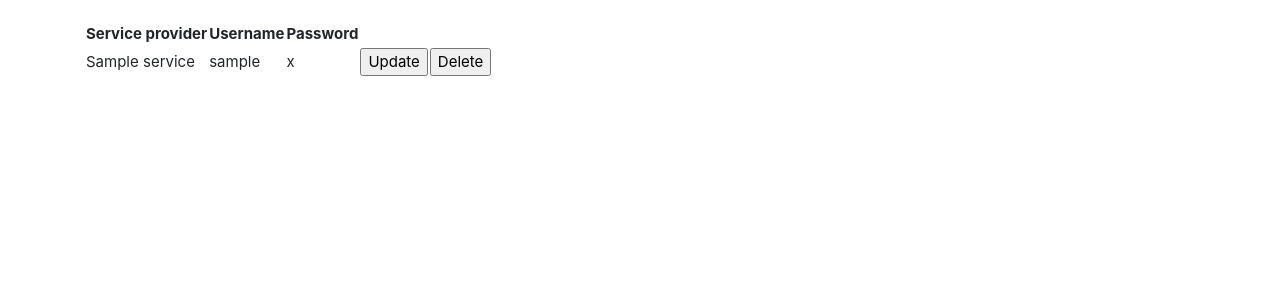
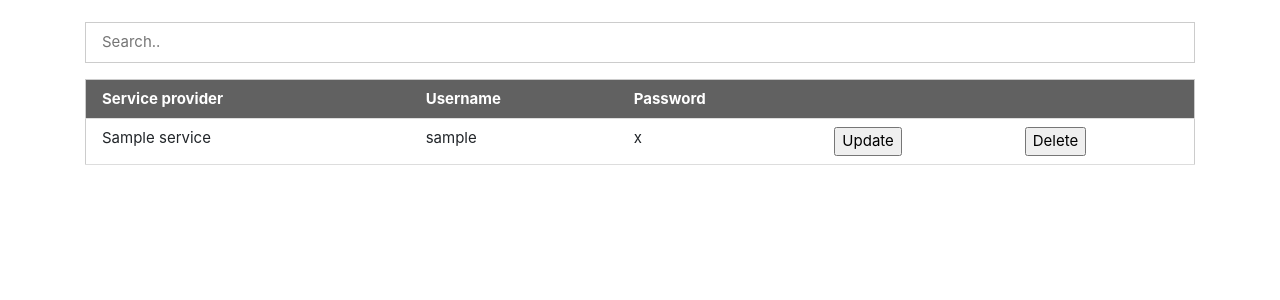
Before and after one commit to AtteMa/keychain, a Flask app: page /passwords/ in a window 1280 px wide. Shown: the part 53-353 px from the top of the page. Run offline with Flask 2, Linux system fonts and the light colour scheme; a user stored in the database is signed in; tables that the repository leaves empty hold one stand-in row (values such as "Sample post"); some libraries are stand-ins or nearby versions.

Commit message:
added search function

```diff
--- a/application/templates/passwords/list.html
+++ b/application/templates/passwords/list.html
@@ -1,14 +1,18 @@
 {% extends "layout.html" %}
 
 {% block body %}
-  <table id="t1">
+  <input class="w3-input w3-border w3-padding" type="text" placeholder="Search.."
+    oninput="w3.filterHTML('#t1', '.item', this.value)">
+  <table id="t1" class="w3-table w3-bordered w3-border w3-margin-top">
     <tr>
-      <th onclick="w3.sortHTML('#t1', '.item', 'td:nth-child(1)',)"
+      <th class="w3-dark-grey w3-hover-black" onclick="w3.sortHTML('#t1', '.item', 'td:nth-child(1)',)"
         style="cursor:pointer">Service provider</th>
-      <th onclick="w3.sortHTML('#t1', '.item', 'td:nth-child(2)')"
+      <th class="w3-dark-grey w3-hover-black" onclick="w3.sortHTML('#t1', '.item', 'td:nth-child(2)')"
         style="cursor:pointer">Username</th>
-      <th onclick="w3.sortHTML('#t1', '.item', 'td:nth-child(3)')"
+      <th class="w3-dark-grey w3-hover-black" onclick="w3.sortHTML('#t1', '.item', 'td:nth-child(3)')"
         style="cursor:pointer">Password</th>
+      <th class="w3-dark-grey"></th>
+      <th class="w3-dark-grey"></th>
     </tr>
     {% for password in passwords %}
     <tr class="item">
```
